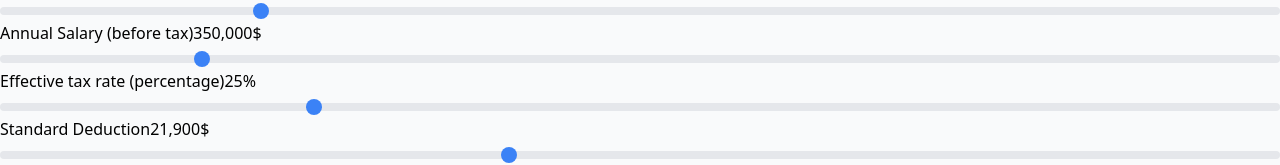
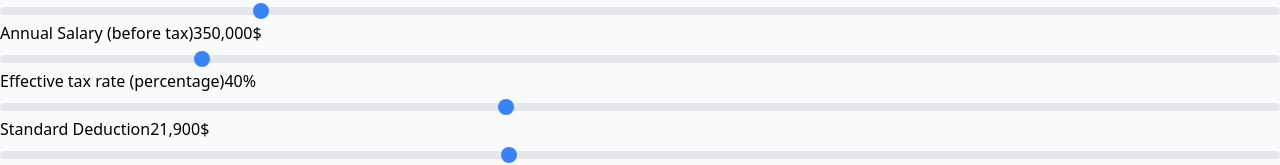
Before and after one commit to MaksimDan/housing-calculator, a React (Vite) app: page / in a window 1280 px wide. Shown: the part 147-312 px from the top of the page. Built offline with nearby package versions, Linux system fonts and the light colour scheme.

Commit message:
update default effective tax rate

```diff
--- a/src/HousingCalculator.tsx
+++ b/src/HousingCalculator.tsx
@@ -100,7 +100,7 @@ const DetailedMathCard = ({ data, showBuying }) => {
 
 const HousingCalculator = () => {
   const [annualSalaryBeforeTax, setAnnualSalaryBeforeTax] = useState(350000);
-  const [effectiveTaxRate, setEffectiveTaxRate] = useState(25); // as percentage
+  const [effectiveTaxRate, setEffectiveTaxRate] = useState(40); // as percentage
   const [standardDeduction, setStandardDeduction] = useState(21900);
   const [investmentRate, setInvestmentRate] = useState(20);
   const [initialInvestment, setInitialInvestment] = useState(1000000);
```
